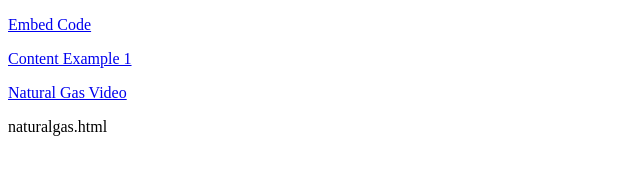
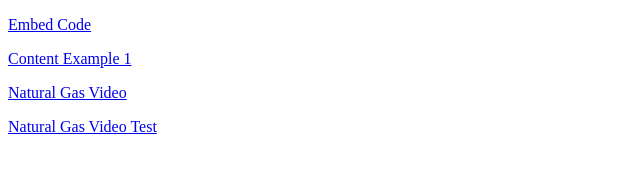
Before and after one commit to avaas19/ukraineh5p, a plain HTML site: page index.html in a window 1280 px wide. Shown: the whole page, without its empty margins (0-640 px from the left). Drawn offline with Linux system fonts and the light colour scheme.

Commit message:
Update index.html

```diff
--- a/index.html
+++ b/index.html
@@ -4,7 +4,7 @@
 	<p><a href="/ukraineh5p/embedcode.html">Embed Code</a></p>
 	<p><a href="/ukraineh5p/h5p-standalone-1.3.x/demo/content-example-1.html">Content Example 1</a></p>
 	<p><a href="/ukraineh5p/h5p-standalone-1.3.x/demo/naturalgas.html">Natural Gas Video</a></p>
-	naturalgas.html
+	<p><a href="/ukraineh5p/naturalgas.html">Natural Gas Video Test</a></p>
 
 </body>
 </html>
```
